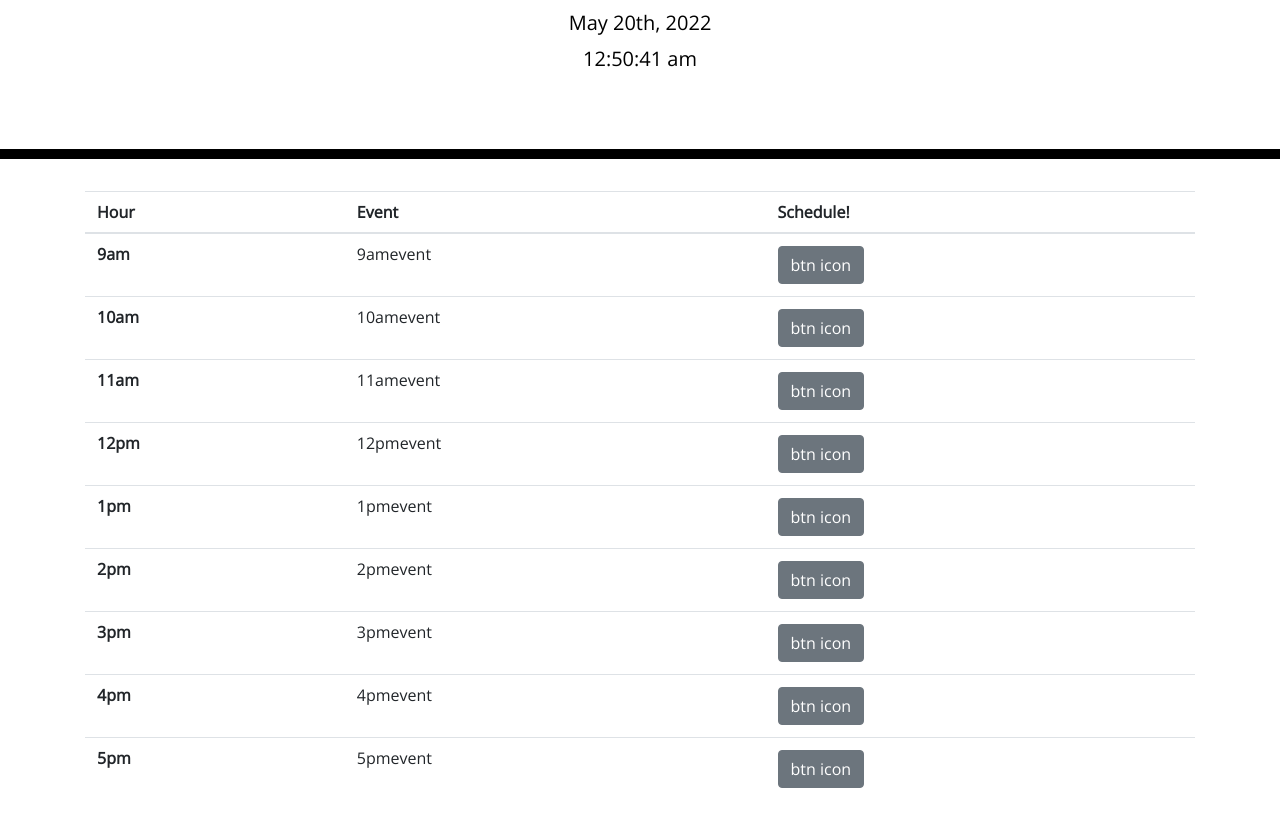
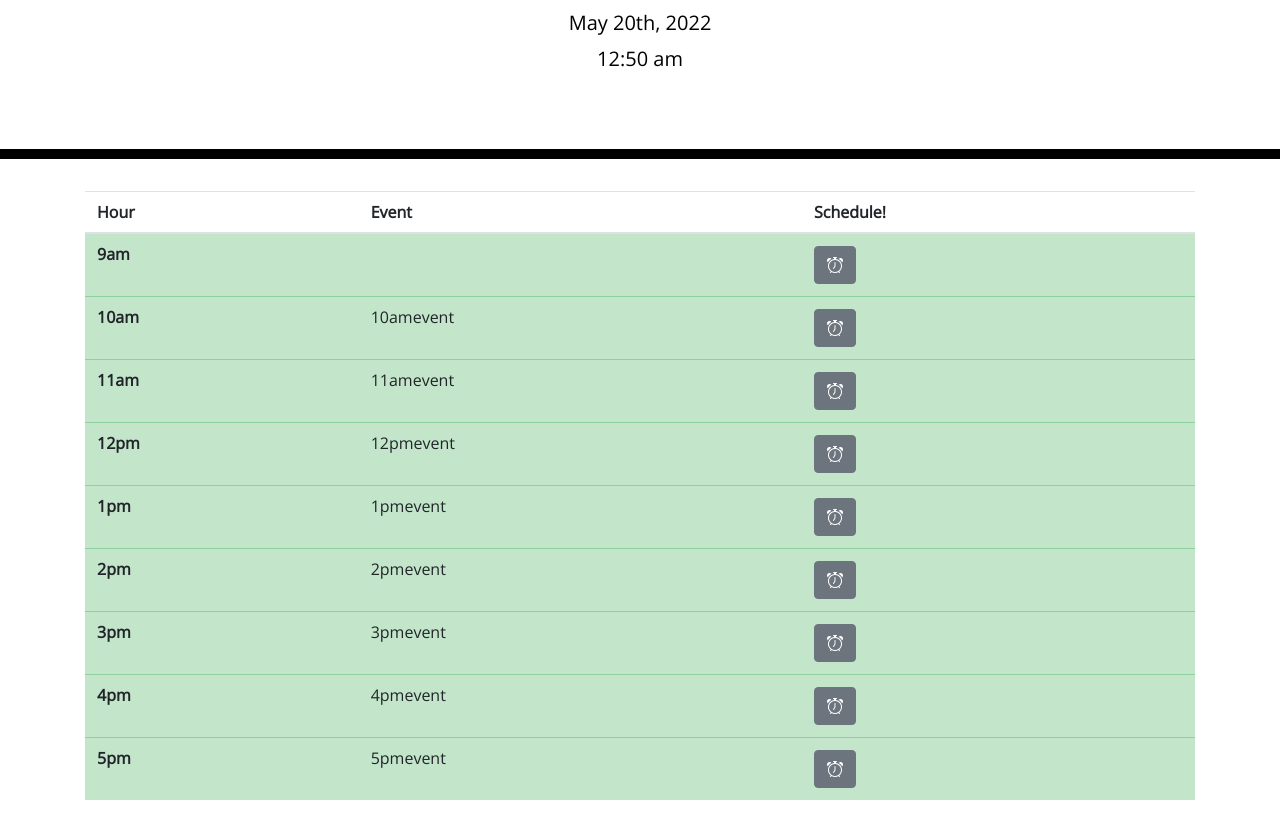
Before and after one commit to leftyloosey/challenge_5, a plain HTML site: page index.html in a window 1280 px wide. Shown: the part 181-997 px from the top of the page. Drawn offline with nearby package versions, Linux system fonts and the light colour scheme.

Commit message:
huge progress on the script, and some minor tweaking to css. index just to reflect those changes. and got rid of the assignment instructions because didn't need anymore.

```diff
--- a/index.html
+++ b/index.html
@@ -19,6 +19,10 @@
       rel="stylesheet"
     />
     <link rel="stylesheet" href="style.css" />
+    <link rel="stylesheet"
+      href="https://cdn.jsdelivr.net/npm/bootstrap-icons@1.3.0/font/bootstrap-icons.css"
+    />
+
     <title>Work Day Scheduler</title>
   </head>
 
@@ -40,70 +44,97 @@
           </tr>
         </thead>
         <tbody id="tBody">
-          <tr id="row9" data-hour=9>
+          <tr id="row9" data-hour=0900>
             <th scope="row">9am</th>
-            <td id="event9">9amevent</td>
+            <td id="event9">
+
+
+              <div class="input-group mb-3">
+                <input id="input9" type="text" class="form-control" aria-describedby="basic-addon2">
+
+                </div>
+
+
+            </td>
             <td>
-              <button type="button" id="btn9" class="btn btn-secondary">btn icon</button>
+              <button type="button" id="btn9" class="btn btn-secondary">
+                <i class="bi-alarm"></i>
+              </button>
             </td>
           </tr>
-          <tr id="row10" data-hour=10>
+          <tr id="row10" data-hour=0100>
             <th scope="row">10am</th>
             <td id="event10">10amevent</td>
             <td>
-              <button type="button" id="btn10" class="btn btn-secondary">btn icon</button>
+              <button type="button" id="btn10" class="btn btn-secondary">
+                <i class="bi-alarm"></i>
+              </button>
             </td>
           </tr>
-          <tr id="row11" data-hour=11>
+          <tr id="row11" data-hour=1100>
             <th scope="row">11am</th>
             <td id="event11">11amevent</td>
-            <td><button type="button" id="btn11" class="btn btn-secondary">btn icon</button></td>
+            <td><button type="button" id="btn11" class="btn btn-secondary">
+              <i class="bi-alarm"></i>
+            </button>
+            </td>
           </tr>
-          <tr id="row12" data-hour=12>
+          <tr id="row12" data-hour=1200>
             <th scope="row">12pm</th>
             <td id="event12">12pmevent</td>
             <td>
-              <button type="button" id="btn12" class="btn btn-secondary">btn icon</button>
+              <button type="button" id="btn12" class="btn btn-secondary">
+                <i class="bi-alarm"></i>
+              </button>
             </td>
           </tr>
-          <tr id="row1" data-hour=1>
+          <tr id="row1" data-hour=1300>
             <th scope="row">1pm</th>
             <td id="event1">1pmevent</td>
             <td>
-              <button type="button" id="btn1" class="btn btn-secondary">btn icon</button>
+              <button type="button" id="btn1" class="btn btn-secondary">
+                <i class="bi-alarm"></i>
+              </button>
             </td>
           </tr>
-          <tr id="row2" data-hour=2>
+          <tr id="row2" data-hour=14>
             <th scope="row">2pm</th>
             <td id="event2">2pmevent</td>
             <td>
-              <button type="button" id="btn2" class="btn btn-secondary">btn icon</button>
+              <button type="button" id="btn2" class="btn btn-secondary">
+                <i class="bi-alarm"></i>
+              </button>
             </td>
           </tr>
-          <tr id="row3" data-hour=3>
+          <tr id="row3" data-hour=15>
             <th scope="row">3pm</th>
             <td id="event3">3pmevent</td>
             <td>
-              <button type="button" id="btn3" class="btn btn-secondary">btn icon</button>
+              <button type="button" id="btn3" class="btn btn-secondary">
+                <i class="bi-alarm"></i>
+              </button>
             </td>
           </tr>
-          <tr class="bob" id="row4" data-hour=4>
+          <tr id="row4" data-hour=16>
             <th scope="row">4pm</th>
             <td id="event4">4pmevent</td>
             <td>
-              <button type="button" id="btn4" class="btn btn-secondary">btn icon</button>
+              <button type="button" id="btn4" class="btn btn-secondary">
+                <i class="bi-alarm"></i>
+              </button>
             </td>
           </tr>
-          <tr id="row5" data-hour=5>
+          <tr id="row5" data-hour=17>
             <th scope="row">5pm</th>
             <td id="event5">5pmevent</td>
             <td>
-              <button type="button" id="btn5" class="btn btn-secondary">btn icon</button>
+              <button type="button" id="btn5" class="btn btn-secondary">
+                <i class="bi-alarm"></i>
+              </button>
             </td>
           </tr>
         </tbody>
       </table>
-
     </div>
 
     <script src="https://cdnjs.cloudflare.com/ajax/libs/jquery/3.2.1/jquery.min.js"></script>
--- a/script.js
+++ b/script.js
@@ -1,58 +1,67 @@
 var now = moment()
-// var hour = now.format("h")
-//var hour = 3
-$("#currentDay").text(now.format("MMM Do, YYYY"));
+var hour = now.format("H")
 
-$("#currentHour").text(now.format("h:mm:ss a"));
-$("#currentHour").text(now.format("h:mm:ss a"));
-$("#currentH").text(hour);
+var input9 = []
+var input10 = []
+var input11 = []
+var input12 = []
+var input1 = []
+var input2 = []
+var input3 = []
+var input4 = []
+var input5 = []
 
 
-console.log("hello")
-if ($("#row2").attr("data-hour") === hour) {
-    console.log("yes, it equals hour")
-} else console.log("nope")
-
+$("#currentDay").text(now.format("MMM Do, YYYY"))
+$("#currentHour").text(now.format("h:mm a"))
 
 
 const hourRows = {
-    row9: $("#row9").attr("data-hour"),
-    row10: $("#row10").attr("data-hour"),
-    row11: $("#row11").attr("data-hour"),
-    row12: $("#row12").attr("data-hour"),
-    row1: $("#row1").attr("data-hour"),
-    row2: $("#row2").attr("data-hour"),
-    row3: $("#row3").attr("data-hour"),
+    row9: $("#row9"),
+    row10: $("#row10"),
+    row11: $("#row11"),
+    row12: $("#row12"),
+    row1: $("#row1"),
+    row2: $("#row2"),
+    row3: $("#row3"),
     row4: $("#row4"),
-    row5: $("#row5").attr("data-hour"),
+    row5: $("#row5"),
+}
+console.log(hour)
+function nowColor() {Object.keys(hourRows).forEach(key => {
+    if ($(hourRows[key]).attr("data-hour") == hour) {
+        ($(hourRows[key]).attr("class", "table-secondary"))
+    }
+    else if ($(hourRows[key]).attr("data-hour") < hour) {
+        ($(hourRows[key]).attr("class", "table-warning"))
+    }
+    else if ($(hourRows[key]).attr("data-hour") > hour) {
+        ($(hourRows[key]).attr("class", "table-success"))
+        }
+})}
+
+$("#btn9").click(function(){
+    clickFunction($('#event9'), $('#input9'), input9)
+})
+
+function clickFunction(a,b,c) {
+    c.push($(b).val())
+    console.log(c, "in function")
+    $(a).html(c.join("<br>"))
+    $(b).val('')
+    $(a).append(b)
+    // localStorage.setItem('stored9', JSON.stringify(c))
+    // var storage = localStorage.getItem(JSON.stringify('stored9'))
+    // console.log(storage)
+    localStorage.setItem('stored9', c)
+    var storage = localStorage.getItem('stored9')
+    console.log(storage)
+
 }
 
+function init() {
+    $('#event9').text(localStorage.getItem('stored9'))
+}
 
-
-// Object.values(hourRows).forEach(val => {
-//     console.log(val)
-//     if (val == hour ) {
-//         console.log(val, " is the current hour")
-
-//     }
-// });
-
-// Object.keys(hourRows).forEach(key => {
-//     if (hourRows[key] == hour) {
-//         console.log("blah blah ", key)
-//         hourRows[key]
-//     }
-
-// })
-
-//$("#row9").attr("class", "table-success")
-
-var hour = 4
-
-$.each(hourRows, function(key, value) {
-    if (value == hour) {
-        console.log("ok", value, key)
-    $(key).attr("class", "table-success")
-    }
-  });
-  console.log($('.bob'))
+nowColor()
+init()
--- a/style.css
+++ b/style.css
@@ -69,3 +69,8 @@ textarea {
   font-size: 20px;
   transition: all 0.3s ease-in-out;
 }
+
+.form-control {
+  border: 0;
+  background: transparent;
+}
```
Also changed, not shown: 1 other file.
